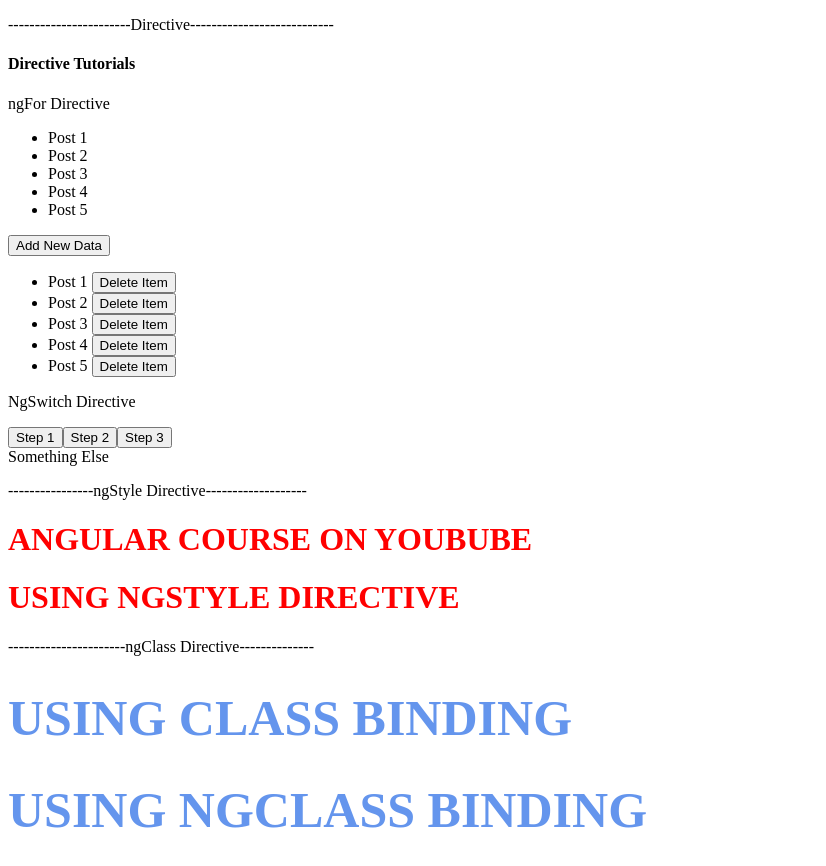
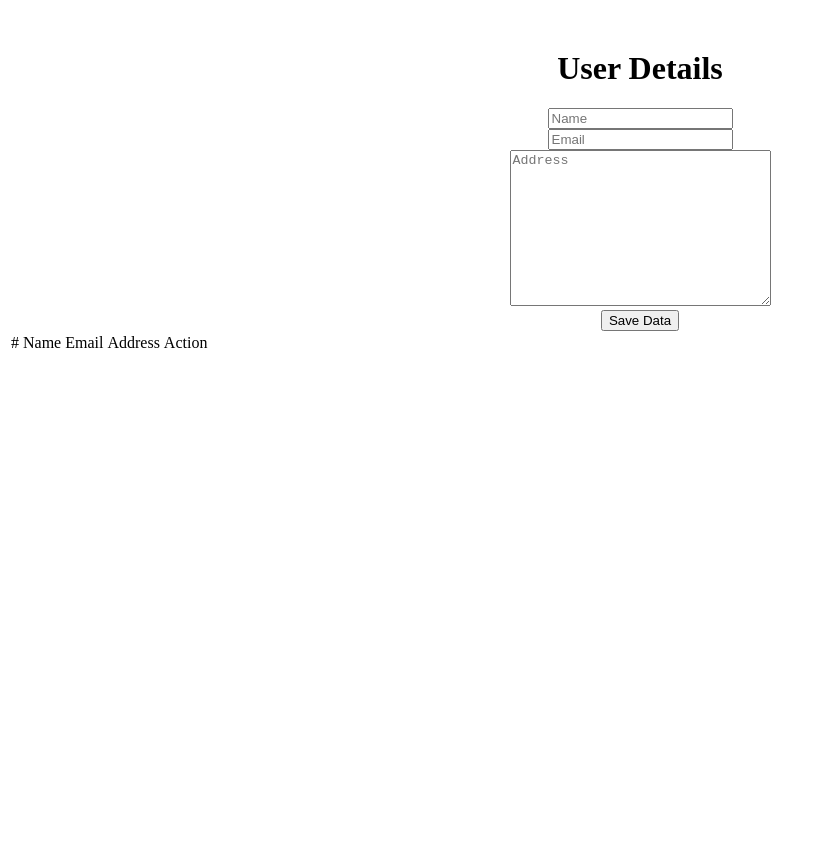
Before and after one commit to ekantchandrakar/angular, an Angular app: page / in a window 1280 px wide. Shown: the top 866 px of the page, without its empty margins (0-826 px from the left). After the commit the page ends 800 px from the top, so only its background shows below. Built offline with nearby package versions, Linux system fonts and the light colour scheme.

Commit message:
Directive task

```diff
--- a/src/app/app.component.html
+++ b/src/app/app.component.html
@@ -38,5 +38,10 @@
 
 <br />
 -->
+
+<!--
 <p>-----------------------Directive---------------------------</p>
 <app-directive-tutorial></app-directive-tutorial>
+-->
+
+<app-user-details></app-user-details>
--- a/src/app/app.module.ts
+++ b/src/app/app.module.ts
@@ -8,6 +8,7 @@
 import { PostListComponent } from './post-list/post-list.component';
 import { PostFormComponent } from './post-form/post-form.component';
 import { DirectiveTutorialComponent } from './directive-tutorial/directive-tutorial.component';
+import { UserDetailsComponent } from './user-details/user-details.component';
 
 @NgModule({
   declarations: [
@@ -17,6 +18,7 @@
     PostListComponent,
     PostFormComponent,
     DirectiveTutorialComponent,
+    UserDetailsComponent,
   ],
   imports: [BrowserModule, FormsModule],
   providers: [],
--- /dev/null
+++ b/src/app/user-details/user-details.component.css
@@ -0,0 +1,4 @@
+.form-fields {
+  margin-top: 50px;
+  text-align: center;
+}
--- /dev/null
+++ b/src/app/user-details/user-details.component.html
@@ -0,0 +1,38 @@
+<div class="form-fields">
+  <h1>User Details</h1>
+
+  <input type="text" placeholder="Name" [(ngModel)]="userName" />
+  <br />
+
+  <input type="email" placeholder="Email" [(ngModel)]="userEmail" />
+  <br />
+  <textarea
+    cols="30"
+    rows="10"
+    placeholder="Address"
+    [(ngModel)]="userAddress"
+  ></textarea>
+  <br />
+  <button (click)="saveData()">Save Data</button>
+</div>
+
+<table>
+  <thead>
+    <tr>
+      <td>#</td>
+      <td>Name</td>
+      <td>Email</td>
+      <td>Address</td>
+      <td>Action</td>
+    </tr>
+  </thead>
+  <tbody *ngIf="userData.length > 0">
+    <tr *ngFor="let user of userData; let i = index">
+      <td>{{ i + 1 }}</td>
+      <td>{{ user.name }}</td>
+      <td>{{ user.email }}</td>
+      <td>{{ user.address }}</td>
+      <td><button (click)="onDelete(i)">Delete</button></td>
+    </tr>
+  </tbody>
+</table>
--- /dev/null
+++ b/src/app/user-details/user-details.component.ts
@@ -0,0 +1,26 @@
+import { Component } from '@angular/core';
+
+@Component({
+  selector: 'app-user-details',
+  templateUrl: './user-details.component.html',
+  styleUrls: ['./user-details.component.css'],
+})
+export class UserDetailsComponent {
+  userName: string;
+  userEmail: string;
+  userAddress: string;
+
+  userData: Array<any> = [];
+
+  saveData() {
+    this.userData.push({
+      name: this.userName,
+      email: this.userEmail,
+      address: this.userAddress,
+    });
+  }
+
+  onDelete(index: number) {
+    this.userData.splice(index, 1);
+  }
+}
```
Also changed, not shown: 1 other file (tests, documents, lock files or other folders).
